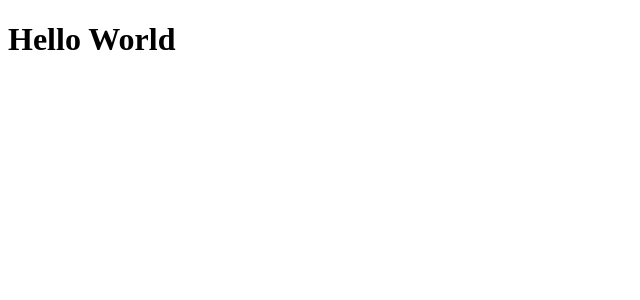
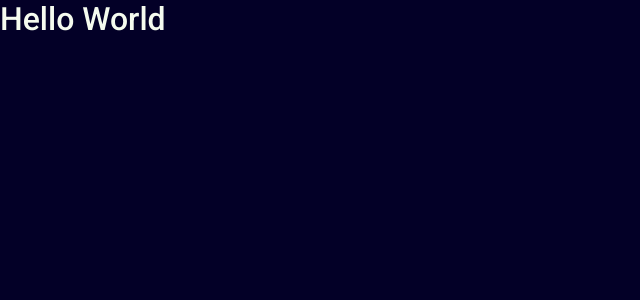
Before and after one commit to Coldiblaster/search-zip-code-front-end, a React (Create React App) app: page / in a window 1280 px wide. Shown: the top 300 px of the page, without its empty margins (0-640 px from the left). Built offline with nearby package versions, Linux system fonts and the light colour scheme.

Commit message:
feat: add import style global

```diff
--- a/src/App.tsx
+++ b/src/App.tsx
@@ -1,5 +1,12 @@
+import GlobalStyle from './styles/global';
+
 function App() {
-  return <h1>Hello World</h1>;
+  return (
+    <>
+      <h1>Hello World</h1>
+      <GlobalStyle />
+    </>
+  );
 }
 
 export default App;
```
